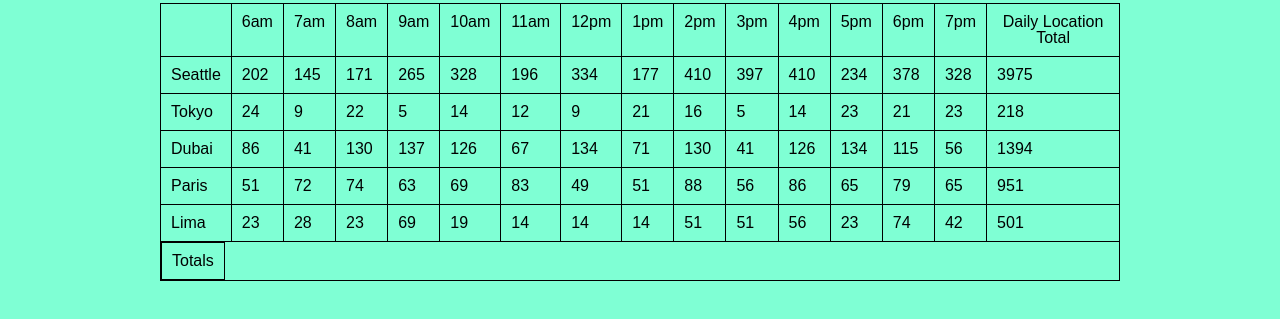
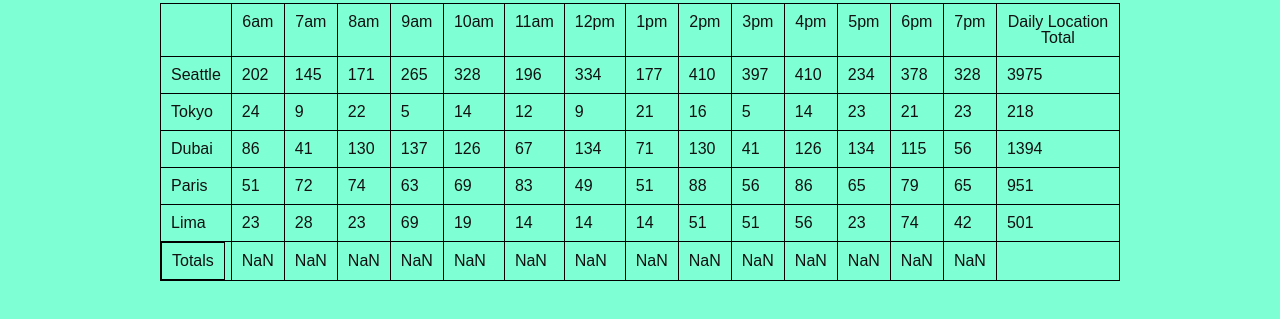
Before and after one commit to joshuamccluskey/cookies-stand, a plain HTML site: page sales.html in a window 1280 px wide. Shown: the part 405-724 px from the top of the page. Drawn offline with Linux system fonts and the light colour scheme; a web font is replaced by a local one.

Commit message:
added class 09 reading notes

```diff
--- a/css/style.css
+++ b/css/style.css
@@ -19,6 +19,7 @@ td {
  tfoot, th, td {
   border: 1px solid black;
   padding: 10px;
+  color: #111;
 }
 
 
--- a/js/app.js
+++ b/js/app.js
@@ -13,6 +13,10 @@
 //Hours array for the column heads
 let hours = ['6am', '7am', '8am', '9am', '10am', '11am', '12pm', '1pm', '2pm', '3pm', '4pm', '5pm', '6pm', '7pm'];
 
+let allStoresArr = [];
+let hourlyTotalsArr = [];
+let grandTotal = 0;
+
 // Contructor function for collecting store information
 function Stores(city, min, max, avg) {
   this.city = city;
@@ -22,6 +26,7 @@ function Stores(city, min, max, avg) {
   this.sales = 0;
   this.total = 0;
   this.array = [];
+  allStoresArr.push(this);
 
 }
 
@@ -59,17 +64,11 @@ Stores.prototype.render = function () {
     tr.appendChild(td);
   }
 
-  // for (let i = 0; i < hours.length; i++) {
-  //   this.getSales();
-  //   this.total = this.total + this.sales;
-  //   td = document.createElement('td');
-  //   td.textContent = `${this.sales}`;
-  //   tr.appendChild(td);
-  // }
   td = document.createElement('td');
   td.textContent = this.total;
   tr.appendChild(td);
 };
+
 
 //Renders the header inforamtion with the hours array to
 function renderHeader() {
@@ -104,7 +103,29 @@ function renderFooter() {
   td.textContent = 'Totals';
   tfoot.appendChild(td);
 
+  for (let i =0; i < hours.length; i++){
+    td = document.createElement('td');
+    td.textContent = parseInt(`${+hourlyTotalsArr[i]}`);
+    tr.appendChild(td);
+  }
+
 }
+
+function getHourlyTotals () {
+
+  for (let i = 0; i < hours.length; i++){
+    let total = 0;
+    for (let j =0; j < allStoresArr.length; j++){
+      total += allStoresArr[j].array[i];
+    }
+
+    hourlyTotalsArr.push(total);
+    grandTotal += total;
+  }
+  console.log(hourlyTotalsArr);
+  hourlyTotalsArr.push(grandTotal);
+}
+
 
 //creating a new objects for each store with their values for consturctor function
 let seattle = new Stores('Seattle', 23, 65, 6.3);
@@ -121,6 +142,11 @@ dubai.render();
 paris.render();
 lima.render();
 renderFooter();
+getHourlyTotals();
+
+
+
+
 
 
 //For refernce of the vales for each store
```
